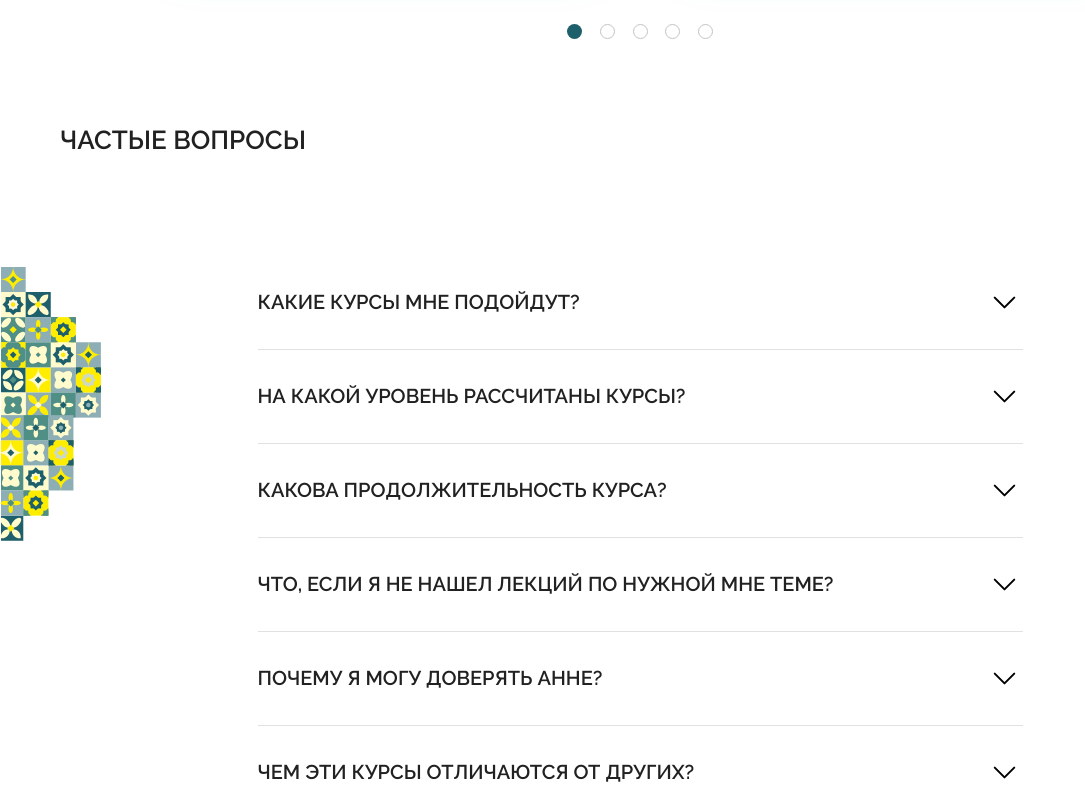
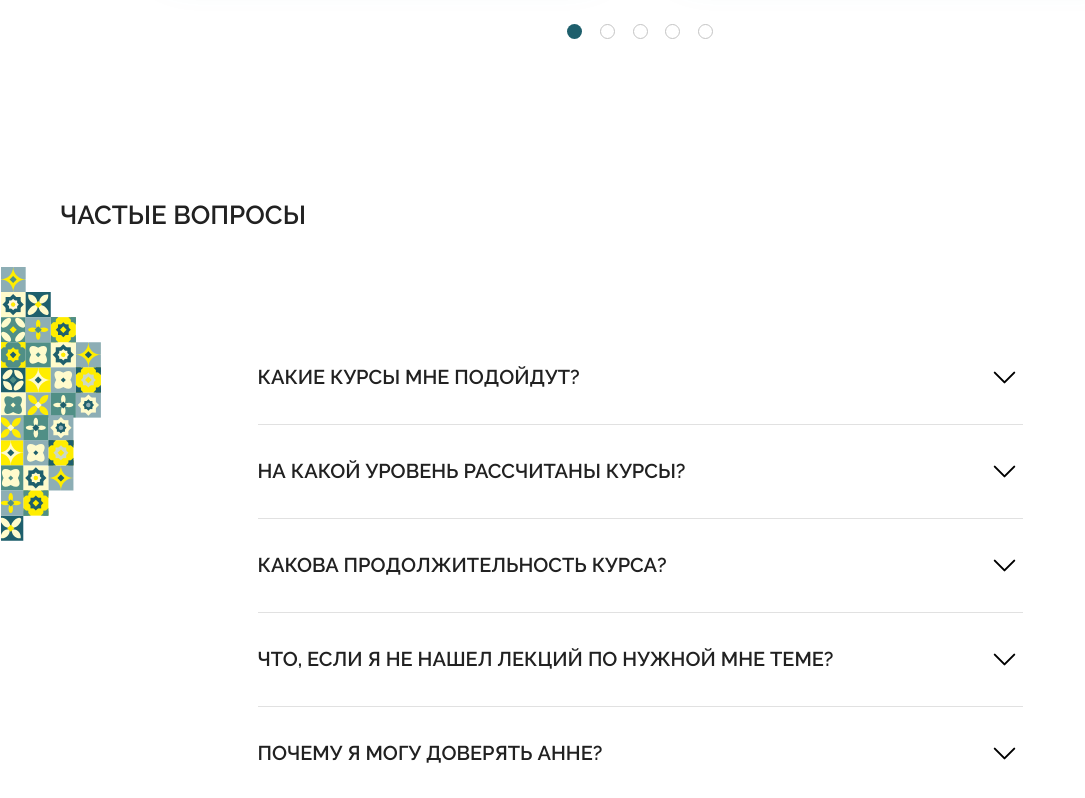
Before and after one commit to elrouss/spanish-with-anna, a Next.js app in the folder frontend/: page / in a window 1280 px wide. Shown: the part 4780-5578 px from the top of the page, without its empty margins (0-1085 px from the left). Built offline with nearby package versions, Linux system fonts and the light colour scheme.

Commit message:
fix: fix after review

```diff
--- a/frontend/src/components/FAQ/FAQ.jsx
+++ b/frontend/src/components/FAQ/FAQ.jsx
@@ -1,6 +1,6 @@
 import styles from './FAQ.module.scss';
 import FAQ_DATA from '@/utils/data/FAQ_DATA';
-import Question from './Question';
+import Question from './Question/Question';
 
 function FAQ() {
   const questions = FAQ_DATA.map((q) => (
--- a/frontend/src/components/FAQ/FAQ.module.scss
+++ b/frontend/src/components/FAQ/FAQ.module.scss
@@ -7,6 +7,7 @@
 .container {
   max-width: $wrapper-main-desktop;
   margin: 0 auto 181px;
+  padding-top: 75px;
 }
 
 .title {
@@ -28,66 +29,6 @@
 
 .accordionItem:not(:last-of-type) {
   border-bottom: 1px solid $color-complementary-2;
-}
-
-.accordionItemHead {
-  display: flex;
-  justify-content: space-between;
-  align-items: center;
-  margin: 35px 0;
-  padding: 0;
-  width: 100%;
-  z-index: 1000;
-
-  background-color: transparent;
-  cursor: pointer;
-
-  @include renderFont(
-    $family: var(--font-raleway),
-    $weight: 600,
-    $size: $font-size-subheading,
-    $line-height: $font-line-height-subheading,
-    $color: $color-main-text-2
-  );
-
-  text-transform: uppercase;
-
-  &:hover {
-    opacity: .7;
-  }
-
-  &:active {
-    opacity: .5;
-  }
-
-  &_active {
-    margin-bottom: 0;
-  }
-}
-
-.accordionItemTitle {
-  font: inherit;
-}
-
-.arrowDown {
-  margin-right: 7px;
-}
-
-.arrowUp {
-  transform: rotate(180deg);
-}
-
-.accordionItemContent {
-  display: none;
-  max-width: 668px;
-  padding-top: 20px;
-
-  @include renderFont();
-
-  &_active {
-    display: block;
-    margin-bottom: 35px;
-  }
 }
 
 .ask {
@@ -121,9 +62,9 @@
   bottom: -32px;
   padding: 19px 40px;
   transform: translateX(-50%);
+  transition: all .2s linear;
 
   @include renderFont(
-    $family: var(--font-manrope),
     $size: $font-size-main-text-l,
     $line-height: $font-line-height-main-text-l,
     $color: $color-main-text-1,
--- a/frontend/src/components/FAQ/Question.jsx
+++ b/frontend/src/components/FAQ/Question/Question.jsx
@@ -1,8 +1,8 @@
 import { useState } from 'react';
 import PropTypes from 'prop-types';
 import Image from 'next/image';
-import iconArrowDown from '../../../public/assets/icons/arrow-down.svg';
-import styles from './FAQ.module.scss';
+import iconArrowDown from '../../../../public/assets/icons/arrow-down.svg';
+import styles from './Question.module.scss';
 
 function Question({ title, answer }) {
   const [isAnswerVisible, setIsAnswerVisible] = useState(false);
@@ -10,27 +10,38 @@ function Question({ title, answer }) {
   function toggleAnswerVisibility() {
     setIsAnswerVisible(!isAnswerVisible);
   }
+
+  function handleKeyDown(evt) {
+    if (evt.key === 'Enter') {
+      toggleAnswerVisibility();
+    }
+  }
+
   return (
     <>
-      <button
+      <div
         className={`${styles.accordionItemHead} ${
-          isAnswerVisible && styles.accordionItemHead_active
+          isAnswerVisible ? styles.accordionItemHead_active : ''
         }`}
-        type="button"
+        tabIndex={0}
+        role="button"
         onClick={toggleAnswerVisibility}
+        onKeyDown={handleKeyDown}
       >
         <h3 className={styles.accordionItemTitle}>{title}</h3>
         <Image
-          className={`${styles.arrowDown} ${isAnswerVisible && styles.arrowUp}`}
+          className={`${styles.arrowDown} ${
+            isAnswerVisible ? styles.arrowUp : ''
+          }`}
           src={iconArrowDown}
           width={23}
           height={13}
           alt="Показать ответ"
         />
-      </button>
+      </div>
       <div
         className={`${styles.accordionItemContent} ${
-          isAnswerVisible && styles.accordionItemContent_active
+          isAnswerVisible ? styles.accordionItemContent_active : ''
         }`}
       >
         {answer}
--- /dev/null
+++ b/frontend/src/components/FAQ/Question/Question.module.scss
@@ -0,0 +1,66 @@
+@import '../../../styles/index.scss';
+
+.accordionItemHead {
+  display: flex;
+  justify-content: space-between;
+  align-items: center;
+  margin: 35px 0;
+  padding: 0;
+  width: 100%;
+  z-index: 1000;
+
+  background-color: transparent;
+  cursor: pointer;
+
+  @include renderFont(
+    $family: var(--font-raleway),
+    $weight: 600,
+    $size: $font-size-subheading,
+    $line-height: $font-line-height-subheading,
+    $color: $color-main-text-2
+  );
+
+  text-transform: uppercase;
+  transition: opacity .2s linear;
+
+  &:hover {
+    opacity: .7;
+  }
+
+  &:active {
+    opacity: .5;
+  }
+
+  &_active {
+    margin-bottom: 0;
+  }
+}
+
+.accordionItemTitle {
+  font: inherit;
+}
+
+.arrowDown {
+  transition: all .3s ease-in;
+  margin-right: 7px;
+}
+
+.arrowUp {
+  transition: all .3s ease-in;
+  transform: rotate(540deg);
+}
+
+.accordionItemContent {
+  overflow: hidden;
+  height: 0;
+  max-width: 668px;
+  transition: all .4s linear;
+
+  @include renderFont();
+
+  &_active {
+    height: auto;
+    margin-bottom: 35px;
+    padding-top: 20px;
+  }
+}
--- a/frontend/src/utils/data/FAQ_DATA.jsx
+++ b/frontend/src/utils/data/FAQ_DATA.jsx
@@ -3,49 +3,49 @@ const FAQ_DATA = [
     _id: 1,
     title: 'Какие курсы мне подойдут?',
     answer:
-      'Lorem ipsum dolor sit amet consectetur, adipisicing elit. Alias, earum sit hic repellat omnis aspernatur delectus perspiciatis voluptatibus laudantium exercitationem suscipit adipisci ipsum maxime, amet, autem dolores error itaque iste! Sit impedit nisi alias delectus ullam repudiandae, dignissimos pariatur porro incidunt fuga, provident quos laborum dolore, omnis sint! Molestias fugit quos quas dolorum ratione obcaecati, distinctio repudiandae voluptatum cupiditate autem. Iure quod cum ad vel deserunt at magni, ullam, dolorum sunt atque sit, doloremque deleniti sed expedita suscipit tenetur laboriosam rerum. Eaque possimus culpa dicta asperiores eligendi corrupti, veniam repellendus.',
+      'Вам удобно заниматься лично с\u00A0преподавателем по\u00A0зуму и\u00A0сразу разбирать все вопросы? Тогда будем разбираться вместе на\u00A0индивидуальных занятиях или в\u00A0мини-группе. Вы\u00A0предпочитаете разбирать теоретическую часть в\u00A0удобном вам графике, в\u00A0спокойном режиме, а\u00A0потом получать обратную связь от\u00A0преподавателя? Тогда вам подойдут курсы для самостоятельного обучения. В\u00A0этих курсах я\u00A0собрала всю самую необходимую информацию в\u00A0четкой и\u00A0понятной форме. Вам откроется доступ к\u00A0лекциям, а\u00A0также вы\u00A0получите интересные задания для практики. После того, как вы\u00A0прослушаете теорию и\u00A0сделаете все задания, мы\u00A0с\u00A0вами созвонимся в\u00A0зуме, чтобы отработать все ваши новые знания в\u00A0устной речи.',
   },
   {
     _id: 2,
     title: 'На какой уровень рассчитаны курсы?',
     answer:
-      'Курсы для самостоятельного обучения имеют отметку, для какого уровня они лучше всего подойдут. Для записи на занятия в группах просто укажите ваш уровень в заявке. Я подберу для вас наиболее подходящую языковую группу. Если вы сомневаетесь в своем уровне, просто напишите мне, заполнив форму “задать вопрос”.',
+      'Курсы для самостоятельного обучения имеют отметку, для какого уровня они лучше всего подойдут. Для записи на\u00A0занятия в\u00A0группах просто укажите ваш уровень в\u00A0заявке. Я\u00A0подберу для вас наиболее подходящую языковую группу. Если вы\u00A0сомневаетесь в\u00A0своем уровне, просто напишите мне, заполнив форму \u00ABзадать вопрос\u00BB.',
   },
   {
     _id: 3,
     title: 'Какова продолжительность курса?',
     answer:
-      'Lorem ipsum dolor sit amet consectetur, adipisicing elit. Alias, earum sit hic repellat omnis aspernatur delectus perspiciatis voluptatibus laudantium exercitationem suscipit adipisci ipsum maxime, amet, autem dolores error itaque iste! Sit impedit nisi alias delectus ullam repudiandae, dignissimos pariatur porro incidunt fuga, provident quos laborum dolore, omnis sint! Molestias fugit quos quas dolorum ratione obcaecati, distinctio repudiandae voluptatum cupiditate autem. Iure quod cum ad vel deserunt at magni, ullam, dolorum sunt atque sit, doloremque deleniti sed expedita suscipit tenetur laboriosam rerum. Eaque possimus culpa dicta asperiores eligendi corrupti, veniam repellendus.',
+      'Доступ к\u00A0курсу для самостоятельного обучения открывается вам на\u00A0полгода. Вы\u00A0можете пройти весь курс как за\u00A0пару недель, так и\u00A0за\u00A06 месяцев, в\u00A0зависимости от\u00A0вашей занятости и\u00A0темпов обучения. Длительность групповых курсов составляет два-три месяца.',
   },
   {
     _id: 4,
     title: 'Что, если я не нашел лекций по нужной мне теме?',
     answer:
-      'Lorem ipsum dolor sit amet consectetur, adipisicing elit. Alias, earum sit hic repellat omnis aspernatur delectus perspiciatis voluptatibus laudantium exercitationem suscipit adipisci ipsum maxime, amet, autem dolores error itaque iste! Sit impedit nisi alias delectus ullam repudiandae, dignissimos pariatur porro incidunt fuga, provident quos laborum dolore, omnis sint! Molestias fugit quos quas dolorum ratione obcaecati, distinctio repudiandae voluptatum cupiditate autem. Iure quod cum ad vel deserunt at magni, ullam, dolorum sunt atque sit, doloremque deleniti sed expedita suscipit tenetur laboriosam rerum. Eaque possimus culpa dicta asperiores eligendi corrupti, veniam repellendus.',
+      'Со\u00A0временем будут появляться новые лекции, но\u00A0если вы\u00A0не\u00A0нашли курса по\u00A0интересующей вас теме, вы\u00A0всегда можете оставить заявку на\u00A0индивидуальное занятие. Возможно, вам хватит нескольких уроков, чтобы разобраться в\u00A0вашем вопросе.',
   },
   {
     _id: 5,
     title: 'Почему я могу доверять Анне?',
     answer:
-      'Lorem ipsum dolor sit amet consectetur, adipisicing elit. Alias, earum sit hic repellat omnis aspernatur delectus perspiciatis voluptatibus laudantium exercitationem suscipit adipisci ipsum maxime, amet, autem dolores error itaque iste! Sit impedit nisi alias delectus ullam repudiandae, dignissimos pariatur porro incidunt fuga, provident quos laborum dolore, omnis sint! Molestias fugit quos quas dolorum ratione obcaecati, distinctio repudiandae voluptatum cupiditate autem. Iure quod cum ad vel deserunt at magni, ullam, dolorum sunt atque sit, doloremque deleniti sed expedita suscipit tenetur laboriosam rerum. Eaque possimus culpa dicta asperiores eligendi corrupti, veniam repellendus.',
+      'Моя практика в\u00A0качестве преподавателя и\u00A0переводчика подтверждена дипломами и\u00A0отзывами учеников. С\u00A0моей помощью, десятки студентов смогли подготовиться к\u00A0важным экзаменам, жизни за\u00A0рубежом или к\u00A0поступлению в\u00A0престижные учебные заведения.',
   },
   {
     _id: 6,
     title: 'Чем эти курсы отличаются от других?',
     answer:
-      'Lorem ipsum dolor sit amet consectetur, adipisicing elit. Alias, earum sit hic repellat omnis aspernatur delectus perspiciatis voluptatibus laudantium exercitationem suscipit adipisci ipsum maxime, amet, autem dolores error itaque iste! Sit impedit nisi alias delectus ullam repudiandae, dignissimos pariatur porro incidunt fuga, provident quos laborum dolore, omnis sint! Molestias fugit quos quas dolorum ratione obcaecati, distinctio repudiandae voluptatum cupiditate autem. Iure quod cum ad vel deserunt at magni, ullam, dolorum sunt atque sit, doloremque deleniti sed expedita suscipit tenetur laboriosam rerum. Eaque possimus culpa dicta asperiores eligendi corrupti, veniam repellendus.',
+      'Я\u00A0стараюсь совмещать классический подход к\u00A0преподаванию с\u00A0современными методиками. Придерживаюсь правила: информация для ученика должна быть хорошо структурирована и\u00A0интересно проиллюстрирована. А\u00A0также за\u00A0годы работы я\u00A0поняла, на\u00A0чем чаще всего спотыкаются студенты, и\u00A0в\u00A0своих курсах особое внимание я\u00A0уделяю именно таким проблемным темам.',
   },
   {
     _id: 7,
     title: 'Сколько времени нужно, чтобы освоить язык?',
     answer:
-      'Lorem ipsum dolor sit amet consectetur, adipisicing elit. Alias, earum sit hic repellat omnis aspernatur delectus perspiciatis voluptatibus laudantium exercitationem suscipit adipisci ipsum maxime, amet, autem dolores error itaque iste! Sit impedit nisi alias delectus ullam repudiandae, dignissimos pariatur porro incidunt fuga, provident quos laborum dolore, omnis sint! Molestias fugit quos quas dolorum ratione obcaecati, distinctio repudiandae voluptatum cupiditate autem. Iure quod cum ad vel deserunt at magni, ullam, dolorum sunt atque sit, doloremque deleniti sed expedita suscipit tenetur laboriosam rerum. Eaque possimus culpa dicta asperiores eligendi corrupti, veniam repellendus.',
+      'Здесь всё индивидуально. Чем больше времени вы\u00A0сможете уделять языку, тем быстрее вы\u00A0заговорите. В\u00A0среднем, для того, чтобы без страха использовать испанский в\u00A0путешествиях, нужно около года. Чтобы разговаривать с\u00A0носителем практически на\u00A0любые темы\u00A0&mdash; понадобится около двух\u00A0лет. Если\u00A0же вы\u00A0можете уделить языку всего пару месяцев\u00A0&mdash; не\u00A0беда! За\u00A0это время вы\u00A0точно научитесь базовым фразам для знакомства и\u00A0формулам вежливости, а\u00A0также сумеете рассказать немного о\u00A0себе и\u00A0о\u00A0своих интересах.',
   },
   {
     _id: 8,
     title: 'Есть ли курсы по подготовке к экзамену DELE?',
     answer:
-      'Lorem ipsum dolor sit amet consectetur, adipisicing elit. Alias, earum sit hic repellat omnis aspernatur delectus perspiciatis voluptatibus laudantium exercitationem suscipit adipisci ipsum maxime, amet, autem dolores error itaque iste! Sit impedit nisi alias delectus ullam repudiandae, dignissimos pariatur porro incidunt fuga, provident quos laborum dolore, omnis sint! Molestias fugit quos quas dolorum ratione obcaecati, distinctio repudiandae voluptatum cupiditate autem. Iure quod cum ad vel deserunt at magni, ullam, dolorum sunt atque sit, doloremque deleniti sed expedita suscipit tenetur laboriosam rerum. Eaque possimus culpa dicta asperiores eligendi corrupti, veniam repellendus.',
+      'Я\u00A0с\u00A0удовольствием помогу вам подготовиться к\u00A0экзамену DELE в\u00A0рамках индивидуальных занятий. Мы\u00A0обсудим все тонкости и\u00A0нюансы формата экзамена, определим ваши сильные и\u00A0слабые стороны и\u00A0будем практиковаться, пока не\u00A0достигнем блестящих результатов.',
   },
 ];
 
```
